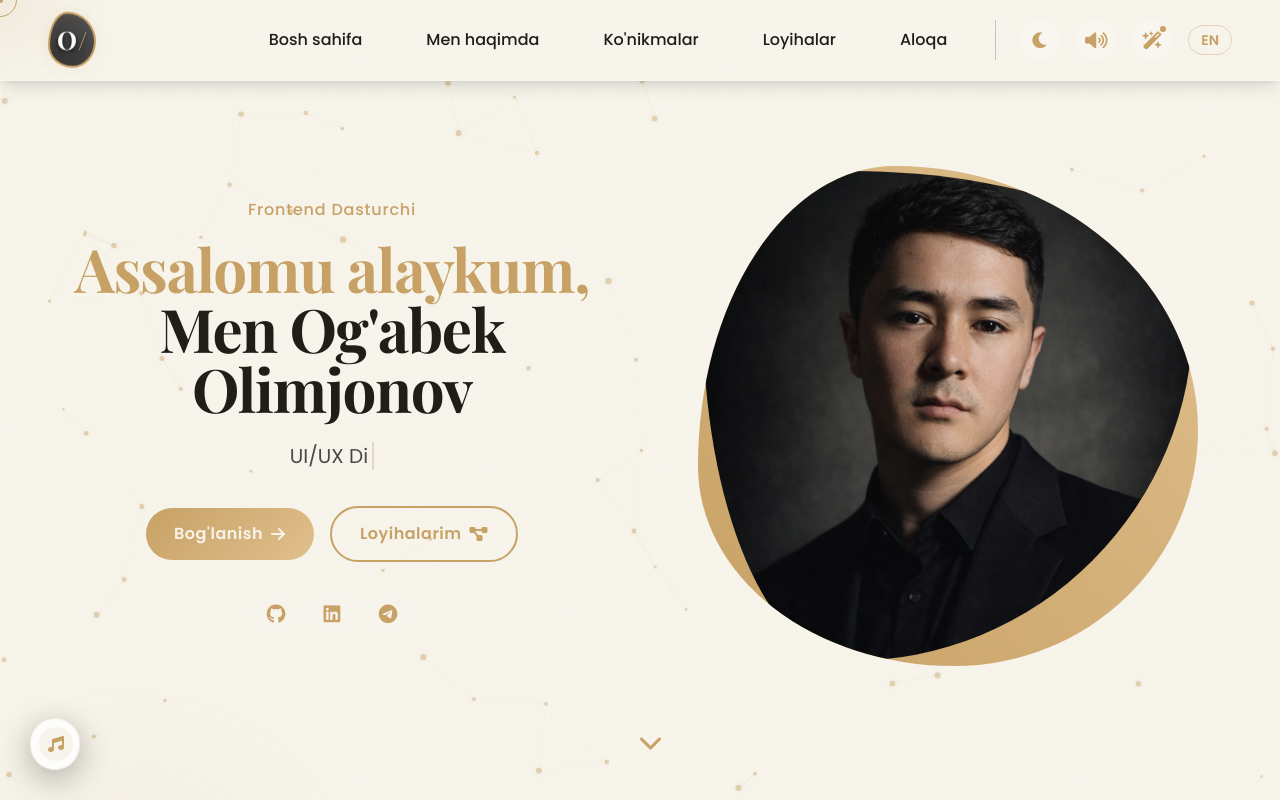
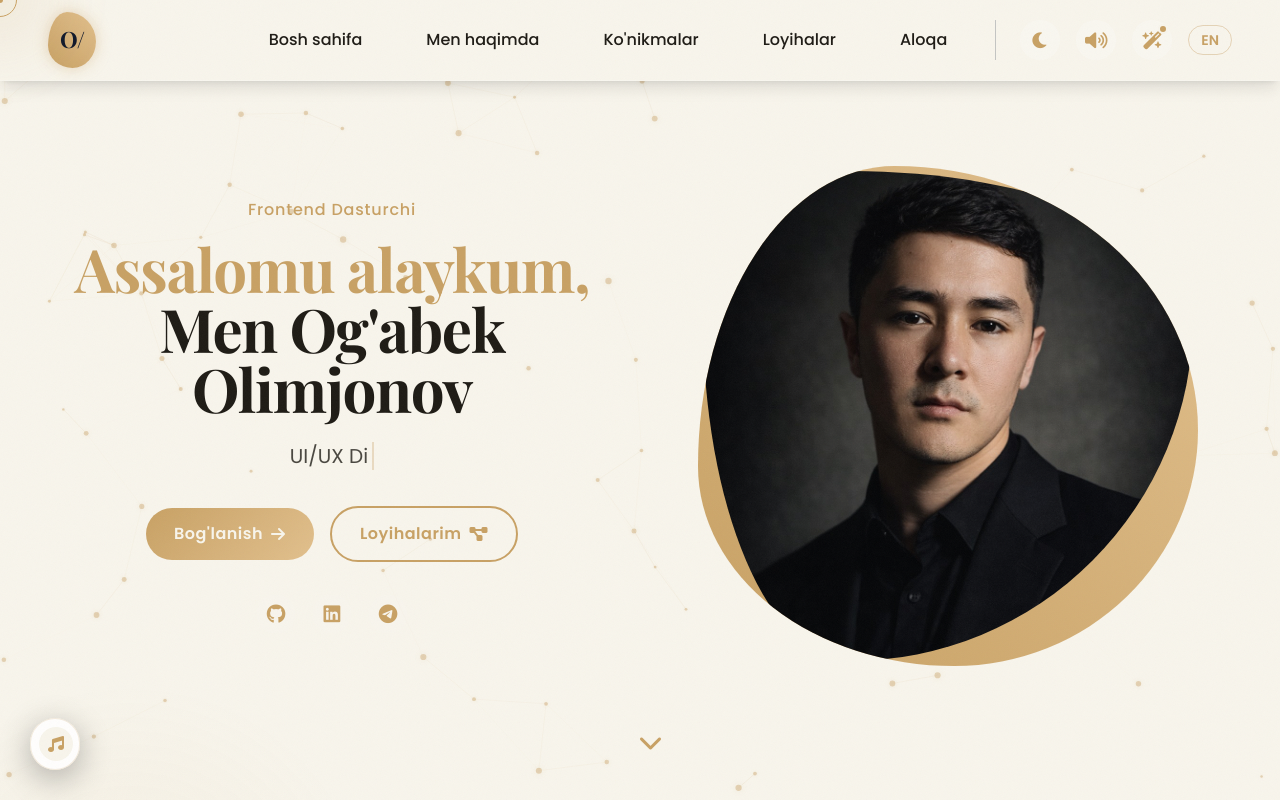
Before and after one commit to OgabekHub/My-portfolio, a Next.js app: page / in a window 1280 px wide. Shown: the top 800 px of the page. Built offline with nearby package versions, Linux system fonts and the light colour scheme.

Commit message:
style(logo): make blob logo completely gold with morphing shape and dark text inside

```diff
--- a/src/components/BlobLogo.tsx
+++ b/src/components/BlobLogo.tsx
@@ -19,56 +19,38 @@ export default function BlobLogo({ size = 56 }: BlobLogoProps) {
       }}
       className="group"
     >
-      <style dangerouslySetInnerHTML={{ __html: `
-        @keyframes float-wobble {
-          0%, 100% { transform: translateY(0) rotate(0deg); }
-          50% { transform: translateY(-5px) rotate(2deg); }
-        }
-        @keyframes logo-morphing {
-          0%   { border-radius: 30% 70% 70% 30% / 30% 30% 70% 70%; }
-          25%  { border-radius: 58% 42% 75% 25% / 76% 46% 54% 24%; }
-          50%  { border-radius: 50% 50% 33% 67% / 55% 27% 73% 45%; }
-          75%  { border-radius: 33% 67% 58% 42% / 63% 68% 32% 37%; }
-          100% { border-radius: 30% 70% 70% 30% / 30% 30% 70% 70%; }
-        }
-      `}} />
-
-
-      {/* The animated liquid blob background matching hero section */}
+      {/* The animated blob background using the exact same 'morphing' animation from globals.css */}
       <div
         style={{
           position: "absolute",
           width: "100%",
           height: "100%",
-          background: "linear-gradient(45deg, rgba(20,20,25,0.9), rgba(10,10,15,0.7))",
-          border: "2px solid #c8a164",
-          animation: "logo-morphing 10s ease-in-out infinite, float-wobble 6s ease-in-out infinite",
-          boxShadow: "0 0 15px rgba(200, 161, 100, 0.15), inset 0 0 10px rgba(200, 161, 100, 0.1)",
+          background: "linear-gradient(45deg, #c8a164, #e2c08d)",
+          borderRadius: "30% 70% 70% 30% / 30% 30% 70% 70%",
+          animation: "morphing 10s ease-in-out infinite",
           transition: "all 0.3s ease",
-          backdropFilter: "blur(4px)"
+          boxShadow: "0 0 15px rgba(200, 161, 100, 0.4)",
         }}
-        className="group-hover:scale-105 group-hover:border-[#e2c08d] group-hover:shadow-[0_0_20px_rgba(200,161,100,0.4)]"
+        className="group-hover:scale-105 group-hover:brightness-110"
       />
 
-      {/* The inner text (O/) */}
+      {/* The inner text */}
       <div
         style={{
           position: "absolute",
           zIndex: 10,
           fontFamily: "'Playfair Display', serif",
           fontWeight: "800",
-          fontSize: size * 0.45,
-          color: "#ffffff",
+          fontSize: size * 0.4,
+          color: "#0f172a",
           display: "flex",
           alignItems: "center",
           justifyContent: "center",
-          textShadow: "0 2px 4px rgba(0,0,0,0.8)",
-          letterSpacing: "-1px",
-          animation: "float-wobble 6s ease-in-out infinite",
+          letterSpacing: "-1px"
         }}
         className="group-hover:scale-110 transition-transform"
       >
-        O<span style={{ color: "#c8a164", marginLeft: "2px" }}>/</span>
+        O/
       </div>
     </div>
   );
```
